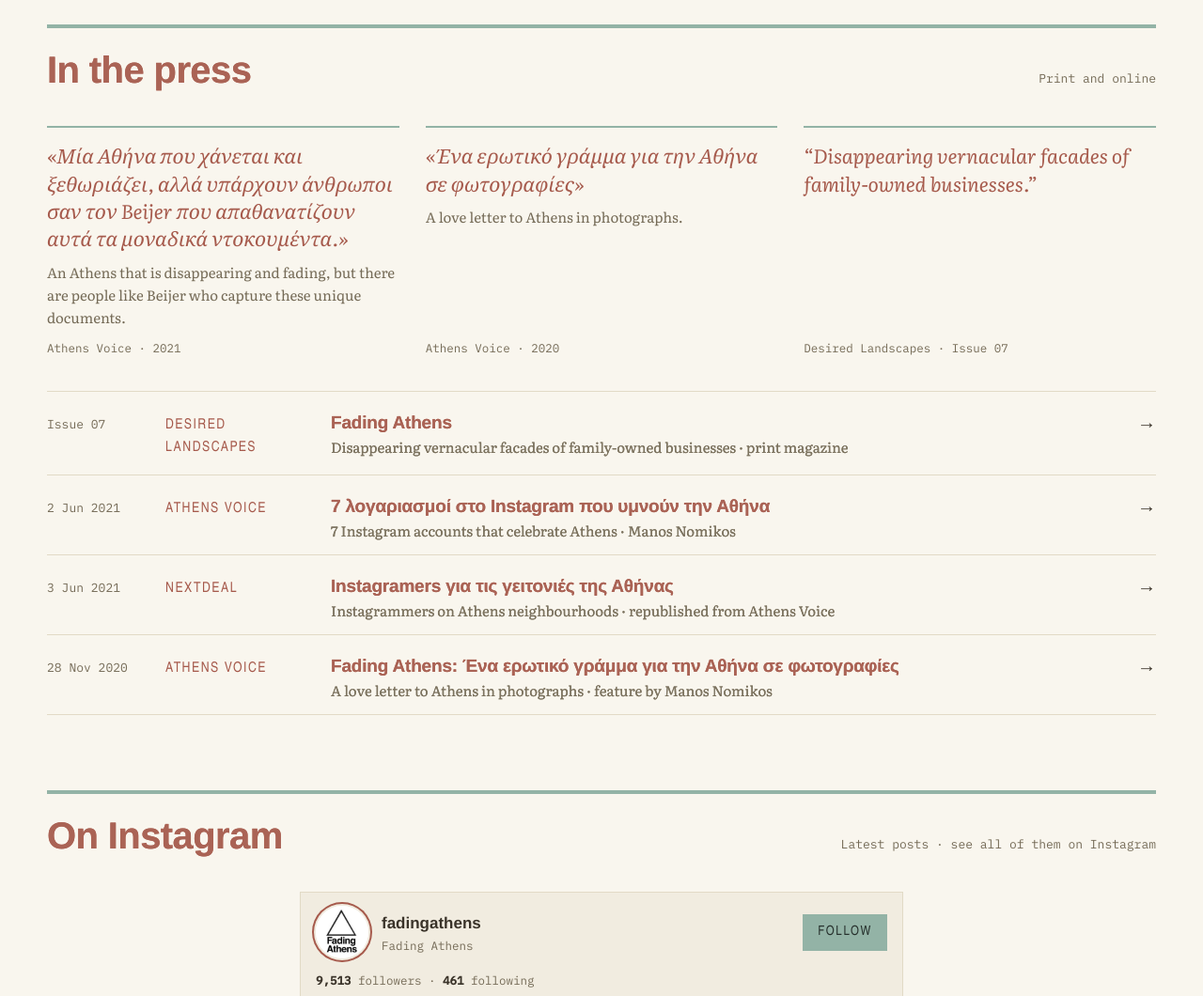
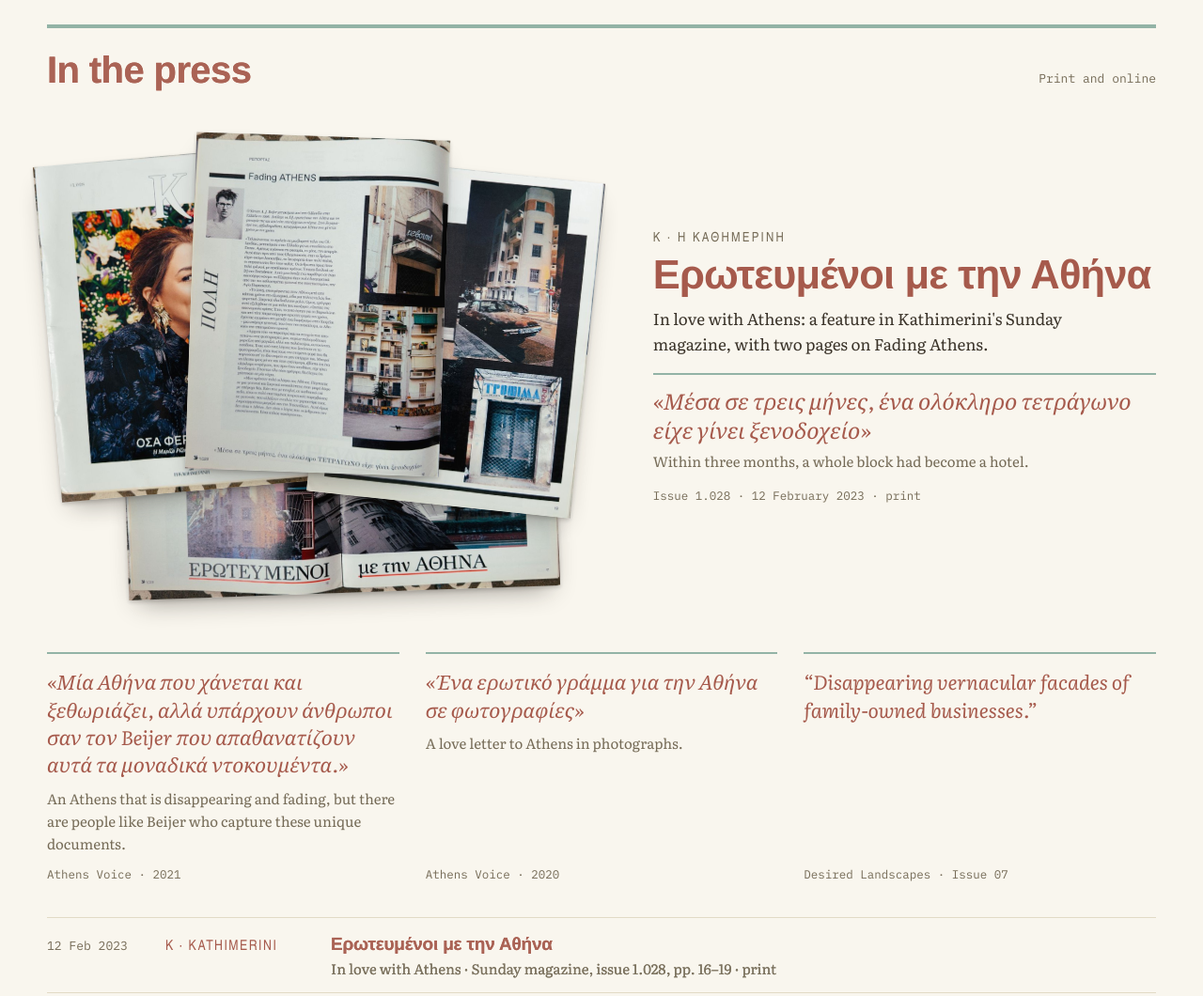
Before and after one commit to stevenbeijer/fadingathens.com, a plain HTML site: page index.html in a window 1280 px wide. Shown: the part 9760-10820 px from the top of the page at 94% size. Drawn offline with Linux system fonts and the light colour scheme; a web font is replaced by a local one.

Commit message:
Press: feature K Magazine (Kathimerini) with clippings
Co-Authored-By: Claude Opus 5.5 <noreply@anthropic.com>
Claude-Session: https://claude.ai/code/session_01VvB7EzosFDuBfxfpDAzKnE

```diff
--- a/index.html
+++ b/index.html
@@ -581,6 +581,29 @@ footer .logo .logo-mark{height:52px}
 .strip .shot figcaption{display:block!important;font-family:var(--display);font-weight:500;text-transform:uppercase;letter-spacing:.08em;font-size:13px;color:var(--ink);min-height:1em;max-width:100%}
 .strip .shot figcaption:empty::after{content:"\00a0"}
 @media (max-width:600px){.strip .shot img{height:min(116vw,460px)}.series-nav{display:none}.strip{gap:10px}}
+
+/* featured press: K magazine clippings */
+.feature{display:grid;grid-template-columns:minmax(0,1.1fr) minmax(0,1fr);gap:56px;align-items:center;margin-bottom:48px;position:relative;z-index:41}
+.clips{position:relative;height:clamp(360px,40vw,520px)}
+.clip{position:absolute;width:auto;height:70%;background:#fff;box-shadow:0 2px 4px rgba(30,25,20,.2),0 14px 28px -12px rgba(30,25,20,.45);transition:transform .35s ease}
+.clip.c1{left:0;top:6%;transform:rotate(-5deg);z-index:1}
+.clip.c2{left:26%;top:2%;transform:rotate(2deg);z-index:2}
+.clip.c3{left:50%;top:9%;transform:rotate(6deg);z-index:1}
+.clip.c4{height:auto;width:78%;left:14%;top:38%;transform:rotate(-2deg);z-index:0}
+.clips:hover .c4{transform:rotate(-3deg) translateY(10px)}
+.clips:hover .c1{transform:rotate(-7deg) translateX(-8px)}.clips:hover .c3{transform:rotate(8deg) translateX(8px)}
+.f-outlet{margin:0;font-family:var(--display);font-weight:500;text-transform:uppercase;letter-spacing:.16em;font-size:14px;color:var(--muted)}
+.feature-text h3{margin:6px 0 10px;font-family:var(--brand);font-weight:700;letter-spacing:-.02em;font-size:clamp(28px,3.4vw,44px);line-height:1;color:var(--sign-red)}
+.f-sub{margin:0 0 18px;max-width:30em}
+.feature-text blockquote{margin:0 0 14px;padding-top:12px;border-top:2px solid var(--sign-yellow)}
+.feature-text blockquote p{margin:0}
+.feature-text blockquote p:first-child{font-family:var(--body);font-style:italic;font-size:clamp(19px,1.8vw,23px);line-height:1.35;color:var(--sign-red)}
+.feature-text .q-en{font-size:15px;color:var(--muted);margin-top:6px!important}
+.f-date{margin:0;font-family:var(--mono);font-size:12.5px;color:var(--muted)}
+.press .p-row{display:grid;grid-template-columns:110px 160px minmax(0,1fr) 24px;gap:16px;align-items:baseline;padding-block:16px}
+.sr-only{position:absolute;width:1px;height:1px;overflow:hidden;clip:rect(0 0 0 0);white-space:nowrap}
+@media (max-width:820px){.feature{grid-template-columns:1fr;gap:28px}.clips{height:72vw;max-height:420px}}
+@media (max-width:720px){.press .p-row{grid-template-columns:minmax(0,1fr) 24px;gap:4px 12px}.press .p-row>span{grid-column:1}}
 </style>
 
 </head>
@@ -754,6 +777,25 @@ footer .logo .logo-mark{height:52px}
 
 <section id="press"><div class="wrap">
   <div class="section-head"><h2>In the press</h2><p>Print and online</p></div>
+  <div class="feature">
+    <div class="clips" aria-hidden="true">
+      <img class="clip c4" src="img/press/k-spread.jpg" alt="" width="1200" height="789" loading="lazy">
+      <img class="clip c1" src="img/press/k-cover.jpg" alt="" width="720" height="908" loading="lazy">
+      <img class="clip c2" src="img/press/k-page18.jpg" alt="" width="720" height="931" loading="lazy">
+      <img class="clip c3" src="img/press/k-page19.jpg" alt="" width="720" height="905" loading="lazy">
+    </div>
+    <div class="feature-text">
+      <p class="f-outlet">K · Η Καθημερινή</p>
+      <h3 lang="el">Ερωτευμένοι με την Αθήνα</h3>
+      <p class="f-sub">In love with Athens: a feature in Kathimerini's Sunday magazine, with two pages on Fading Athens.</p>
+      <blockquote>
+        <p lang="el">«Μέσα σε τρεις μήνες, ένα ολόκληρο τετράγωνο είχε γίνει ξενοδοχείο»</p>
+        <p class="q-en">Within three months, a whole block had become a hotel.</p>
+      </blockquote>
+      <p class="f-date">Issue 1.028 · 12 February 2023 · print</p>
+    </div>
+    <span class="sr-only">Photos of the magazine: the cover of K issue 1.028, the article's opening spread and the two Fading Athens pages, with Steven's portrait, his interview and six of his photographs.</span>
+  </div>
   <div class="quotes">
     <blockquote>
       <p lang="el">«Μία Αθήνα που χάνεται και ξεθωριάζει, αλλά υπάρχουν άνθρωποι σαν τον Beijer που απαθανατίζουν αυτά τα μοναδικά ντοκουμέντα.»</p>
@@ -771,6 +813,11 @@ footer .logo .logo-mark{height:52px}
     </blockquote>
   </div>
   <ul class="press">
+    <li><div class="p-row">
+      <span class="p-date">12 Feb 2023</span>
+      <span class="p-outlet">K · Kathimerini</span>
+      <span class="p-title" lang="el">Ερωτευμένοι με την Αθήνα<small lang="en">In love with Athens · Sunday magazine, issue 1.028, pp. 16–19 · print</small></span>
+      <span class="p-go" aria-hidden="true"></span></div></li>
     <li><a href="https://desired-landscapes.com/products/issue-07" target="_blank" rel="noopener">
       <span class="p-date">Issue 07</span>
       <span class="p-outlet">Desired Landscapes</span>
```
Also changed, not shown: img/press/k-cover.jpg (added), img/press/k-page18.jpg (added), img/press/k-page19.jpg (added), img/press/k-spread.jpg (added).
